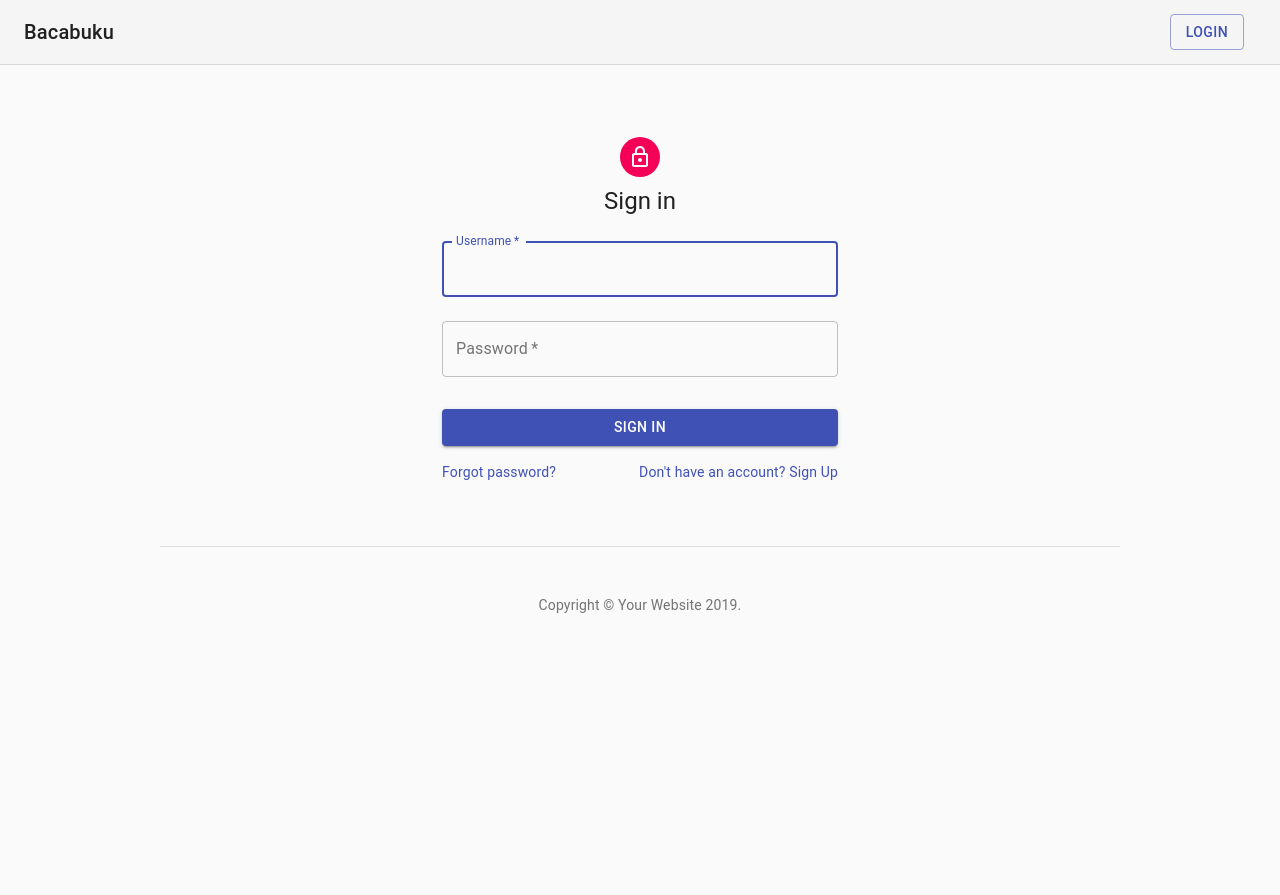
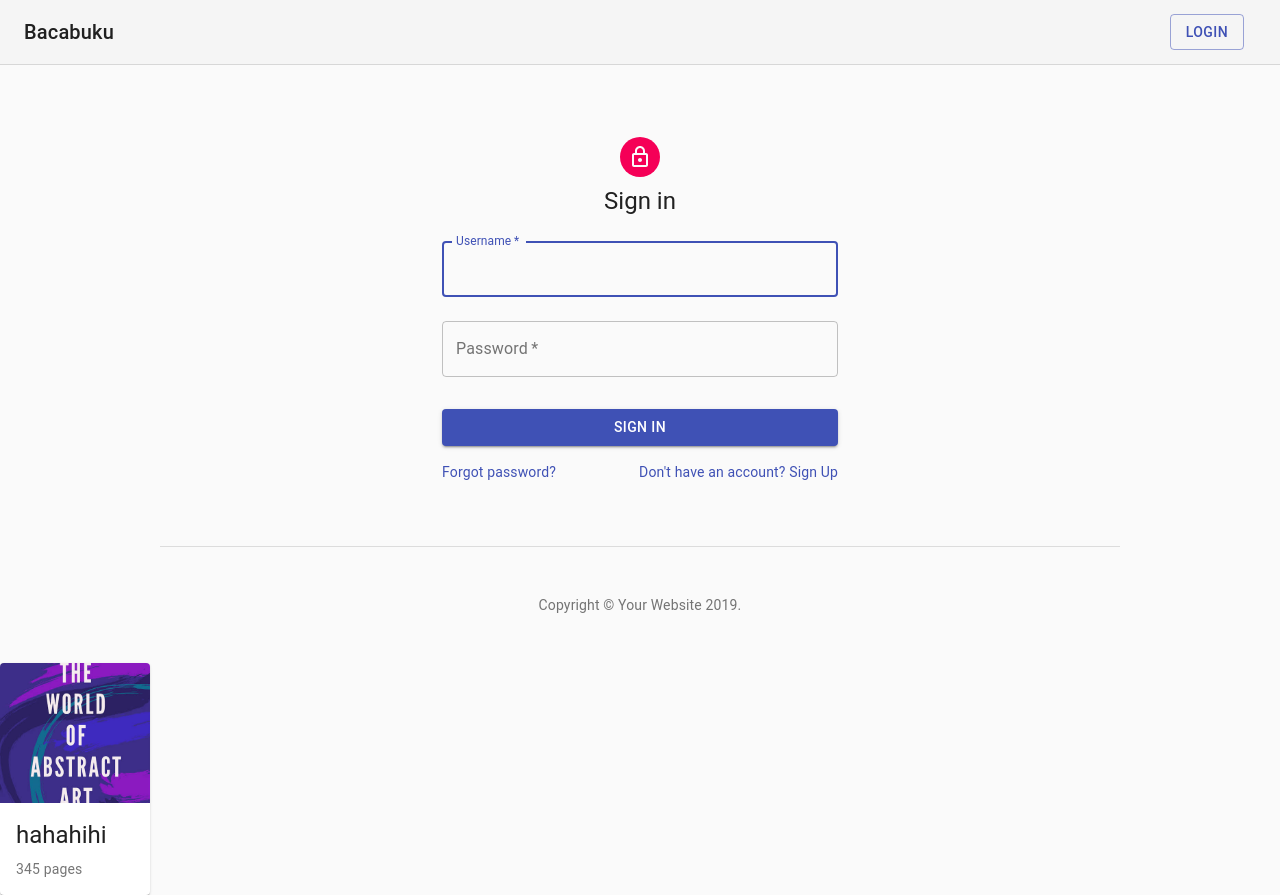
Before and after one commit to aramadsanar/bacabuku-wd-lec, a React (Create React App) app: page /login in a window 1280 px wide. Before the commit the page ends 800 px from the top, so only its background shows below. Built offline with nearby package versions, Linux system fonts and the light colour scheme.

Commit message:
added BookItem component

```diff
--- a/src/App.js
+++ b/src/App.js
@@ -1,17 +1,14 @@
 import React from 'react'
-import logo from './logo.svg'
 import './App.css'
 import Login from './components/Login'
 import { Route, Redirect, Switch } from 'react-router-dom'
 import ProtectedRoute from './components/common/ProtectedRoute'
-import Pricing from './components/PageTemplate'
 import PageHeader from './components/common/PageHeader'
 import PageFooter from './components/common/PageFooter'
 import { Container } from '@material-ui/core'
-import { Box } from '@material-ui/core/Box'
-import SignIn from './components/LoginPageTemplate'
 import Register from './components/Register'
 import Logout from './components/Logout'
+import BookItem from './components/common/BookItem'
 
 const Placeholder = ({ text }) => {
   return <h1>{text}</h1>
@@ -51,6 +48,12 @@ function App() {
       <footer>
         <PageFooter />
       </footer>
+      <BookItem
+        bookImage={`${process.env.PUBLIC_URL}/assets/contohbuku.jpeg`}
+        bookTitle="hahahihi"
+        pageCount="345"
+        bookId="1"
+      />
     </React.Fragment>
     // <SignIn />
   )
--- a/src/components/Login.js
+++ b/src/components/Login.js
@@ -4,11 +4,8 @@ import Avatar from '@material-ui/core/Avatar'
 import Button from '@material-ui/core/Button'
 import CssBaseline from '@material-ui/core/CssBaseline'
 import TextField from '@material-ui/core/TextField'
-import FormControlLabel from '@material-ui/core/FormControlLabel'
-import Checkbox from '@material-ui/core/Checkbox'
 import Link from '@material-ui/core/Link'
 import Grid from '@material-ui/core/Grid'
-import Box from '@material-ui/core/Box'
 import LockOutlinedIcon from '@material-ui/icons/LockOutlined'
 import Typography from '@material-ui/core/Typography'
 import { makeStyles } from '@material-ui/core/styles'
--- a/src/components/Register.js
+++ b/src/components/Register.js
@@ -1,5 +1,5 @@
 import React, { useState } from 'react'
-import { CssBaseline, Avatar, Grid } from '@material-ui/core'
+import { CssBaseline, Avatar } from '@material-ui/core'
 import { makeStyles } from '@material-ui/core/styles'
 import { LockOpenOutlined } from '@material-ui/icons'
 import Container from '@material-ui/core/Container'
@@ -8,7 +8,6 @@ import Button from '@material-ui/core/Button'
 import Typography from '@material-ui/core/Typography'
 
 import authApi from '../dataFetch/authApi'
-import Link from '@material-ui/core/Link'
 
 const useStyles = makeStyles(theme => ({
   paper: {
--- a/src/components/common/BookItem.js
+++ b/src/components/common/BookItem.js
@@ -1,7 +1,48 @@
 import React from 'react'
+import { makeStyles } from '@material-ui/core/styles'
+import Card from '@material-ui/core/Card'
+import CardActionArea from '@material-ui/core/CardActionArea'
+import CardActions from '@material-ui/core/CardActions'
+import CardContent from '@material-ui/core/CardContent'
+import CardMedia from '@material-ui/core/CardMedia'
+import Button from '@material-ui/core/Button'
+import Typography from '@material-ui/core/Typography'
 
-function BookItem() {
-  return <div></div>
+const useStyles = makeStyles({
+  card: {
+    maxWidth: 150
+  },
+  media: {
+    height: 140
+  }
+})
+
+function BookItem({ bookImage, bookTitle, bookId, pageCount }) {
+  const classes = useStyles()
+
+  const goToBookPage = () => {
+    window.location = `/book/${bookId}`
+  }
+
+  return (
+    <Card className={classes.card}>
+      <CardActionArea onClick={goToBookPage}>
+        <CardMedia
+          className={classes.media}
+          image={bookImage}
+          title={bookTitle}
+        />
+        <CardContent>
+          <Typography gutterBottom variant="h5" component="h2">
+            {bookTitle}
+          </Typography>
+          <Typography variant="body2" color="textSecondary" component="p">
+            {pageCount} pages
+          </Typography>
+        </CardContent>
+      </CardActionArea>
+    </Card>
+  )
 }
 
 export default BookItem
--- a/src/components/common/PageHeader.js
+++ b/src/components/common/PageHeader.js
@@ -3,8 +3,7 @@ import AppBar from '@material-ui/core/AppBar'
 import Button from '@material-ui/core/Button'
 import Toolbar from '@material-ui/core/Toolbar'
 import Typography from '@material-ui/core/Typography'
-import Link from '@material-ui/core/Link'
-import { makeStyles, useTheme } from '@material-ui/core/styles'
+import { makeStyles } from '@material-ui/core/styles'
 import authApi from '../../dataFetch/authApi'
 
 const useStyles = makeStyles(theme => ({
```
Also changed, not shown: public/assets/contohbuku.jpeg (added).
